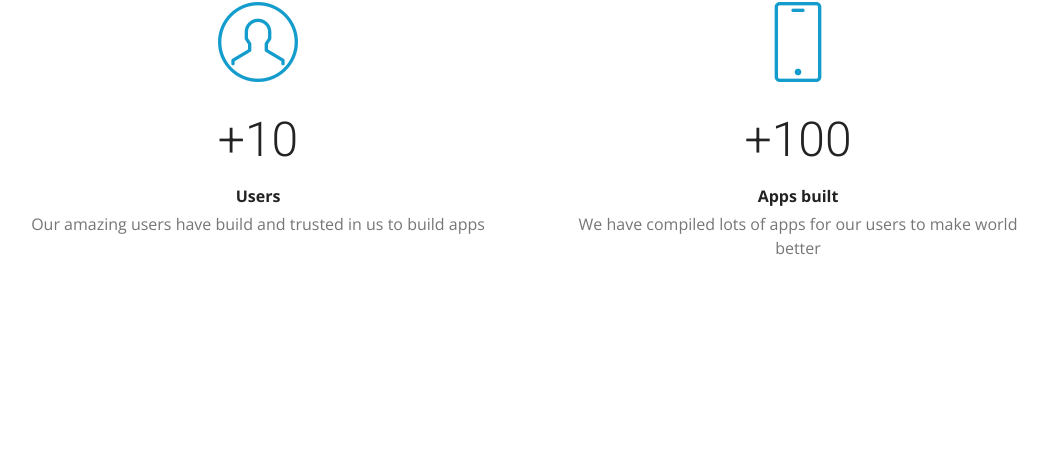
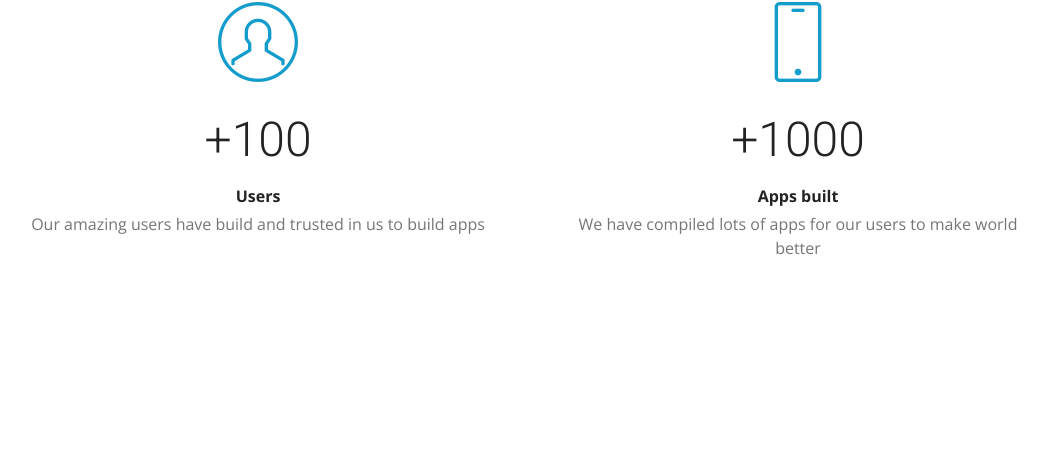
Before and after one commit to Kodular/kodular.github.io, a PHP site: page /about.php in a window 1280 px wide. Shown: the part 326-799 px from the top of the page, without its empty margins (112-1160 px from the left). Run offline with PHP 8.4, Linux system fonts and the light colour scheme; some libraries are stand-ins or nearby versions; some web fonts are replaced.

Commit message:
Update about.php

```diff
--- a/about.php
+++ b/about.php
@@ -25,7 +25,7 @@
                         </div>
 
                         <div class="card-text">
-                            <h3 class="pt-3 pb-3 mbr-fonts-style display-2">+<span class="count">10</span></h3>
+                            <h3 class="pt-3 pb-3 mbr-fonts-style display-2">+<span class="count">100</span></h3>
                             <h4 class="mbr-content-title mbr-bold mbr-fonts-style display-7">
                                 Users</h4>
                             <p class="mbr-content-text mbr-fonts-style display-7">
@@ -41,7 +41,7 @@
                             <span class="mbr-iconfont mbri-mobile" media-simple="true"></span>
                         </div>
                         <div class="card-text">
-                            <h3 class="pt-3 pb-3 mbr-fonts-style display-2">+<span class="count">100</span></h3>
+                            <h3 class="pt-3 pb-3 mbr-fonts-style display-2">+<span class="count">1000</span></h3>
                             <h4 class="mbr-content-title mbr-bold mbr-fonts-style display-7">
                                 Apps built</h4>
                             <p class="mbr-content-text mbr-fonts-style display-7">
```
